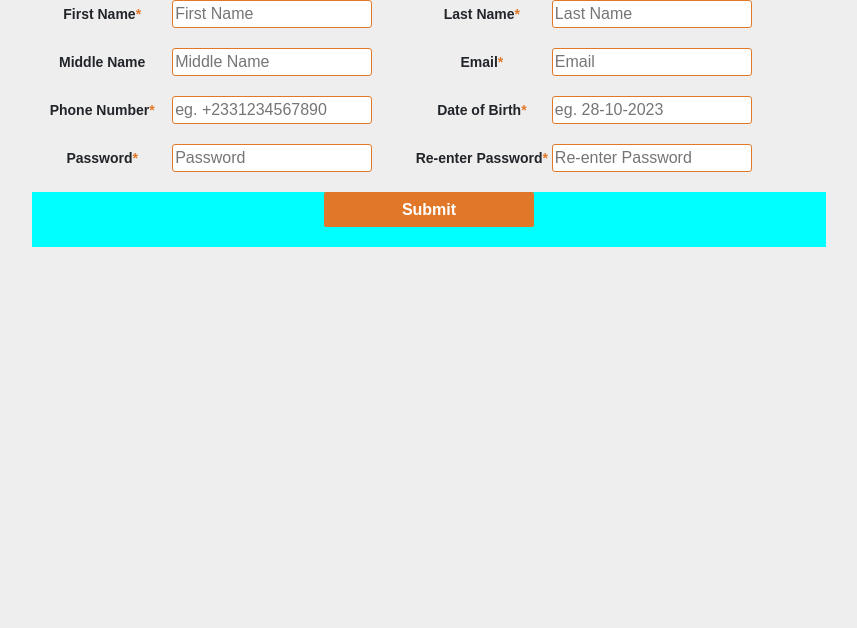
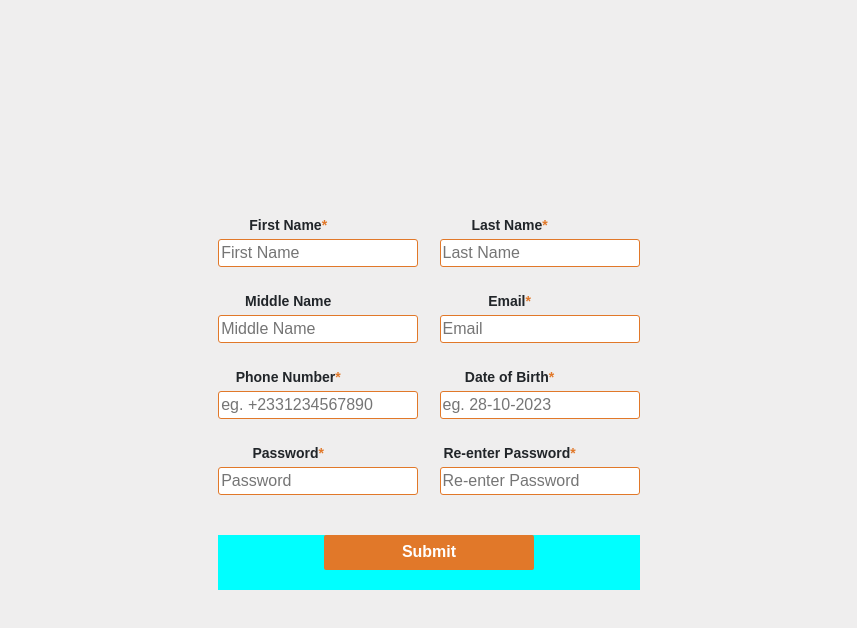
Before and after one commit to egyabaah/FinanceKing, a React (Create React App) app in the folder frontend/: page /register in a window 1280 px wide. Shown: the top 628 px of the page, without its empty margins (211-1068 px from the left). Built offline with nearby package versions, Linux system fonts and the light colour scheme.

Commit message:
Changes in Register.css to improve UI

```diff
--- a/frontend/src/css/Register.css
+++ b/frontend/src/css/Register.css
@@ -3,6 +3,11 @@
   min-height: 100vh;
   font-family: 'Arial';
   font-style: normal;
+    align-items: center;
+      justify-content: center;
+      vertical-align: middle;
+      display: table-cell;
+      display: flex;
 }
 
 .register-form{
@@ -53,8 +58,6 @@ fieldset input{
   color: white;
   border-radius: 2px;
   border: #E17829;
-  display: flex;
-  /* align-items: center; */
   align-content: center;
 }
 
@@ -77,7 +80,7 @@ fieldset input{
   }
 }
 
-@media screen and (max-width: 745px) {
+@media screen and (max-width: 653.9px) {
   fieldset label{
     width: 170px;
     text-align: center;
@@ -87,7 +90,7 @@ fieldset input{
   }
 }
 
-@media screen and (min-width: 745px) {
+@media screen and (min-width: 654px) {
   .inner-fieldset{
     display: flex;
   }
@@ -95,4 +98,7 @@ fieldset input{
     margin-right: 5%;
 
   }
+  .submitbtn-div{
+    margin-top: 20px;
+  }
 }
```
